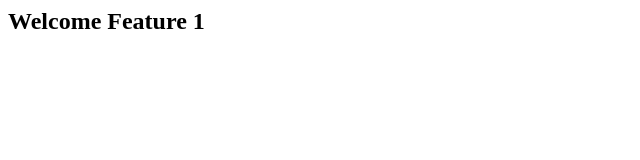
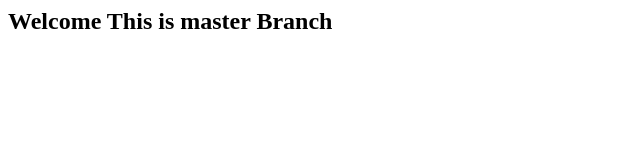
Before and after one commit to nanirama/myp11, a plain HTML site: page index.html in a window 1280 px wide. Shown: the whole page, without its empty margins (0-640 px from the left). Drawn offline with Linux system fonts and the light colour scheme.

Commit message:
index page updated in master

```diff
--- a/index.html
+++ b/index.html
@@ -1,3 +1,3 @@
 <body>
-<h2>Welcome Feature 1</h2>
+<h2>Welcome This is master Branch</h2>
 </body>
```
